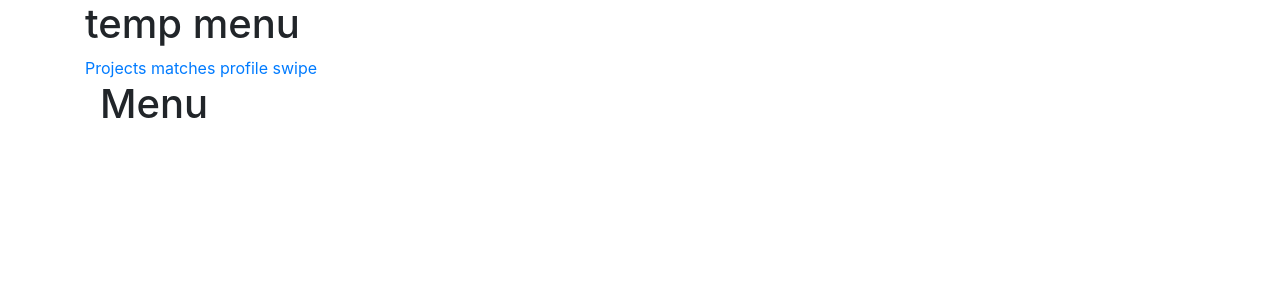
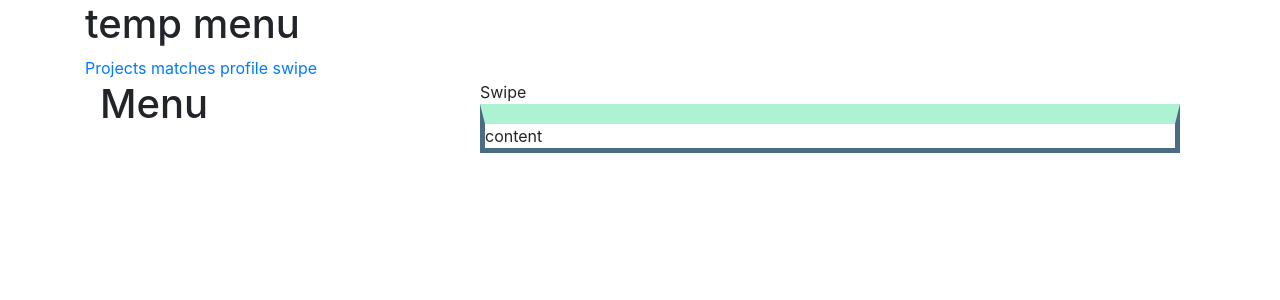
Before and after one commit to KrukowskiJ/EDUHACK2021---UniNetwork, a React (Create React App) app: page /swipe in a window 1280 px wide. Shown: the top 300 px of the page. Built offline with nearby package versions, Linux system fonts and the light colour scheme.

Commit message:
Wip: swipe

```diff
--- a/package.json
+++ b/package.json
@@ -12,6 +12,7 @@
     "react-dom": "^17.0.1",
     "react-router-dom": "^5.2.0",
     "react-scripts": "4.0.1",
+    "styled-components": "^5.2.1",
     "web-vitals": "^0.2.4"
   },
   "scripts": {
--- a/src/App.js
+++ b/src/App.js
@@ -29,6 +29,7 @@ function App() {
               <Route path="/projects" component={ProjectList} />
               <Route exact path="/matches" component={Matches} />
               <Route path="/profile" component={Profile} />
+              <Route path="/swipe" component={Swipe} />
             </div>
 
           </Col>
--- a/src/views/Swipe.js
+++ b/src/views/Swipe.js
@@ -1,9 +1,28 @@
 import React from 'react';
+import styled from "styled-components"
 
 export default () => {
   return (
-    <div className="container">
-      <h1>Swipe</h1>
-    </div>
+    <>
+      <Title>Swipe</Title>
+      <GreenBox />
+      <CardBorder>
+        content
+      </CardBorder>
+    </>
   );
 }
+
+const CardBorder = styled.div`
+border:solid 5px #4C6C84;
+border-top: solid 20px #ACF2D3;
+
+`
+const GreenBox = styled.div`
+
+
+`
+const Title = styled.div`
+
+
+`
```
Also changed, not shown: 1 other file (tests, documents, lock files or other folders).
